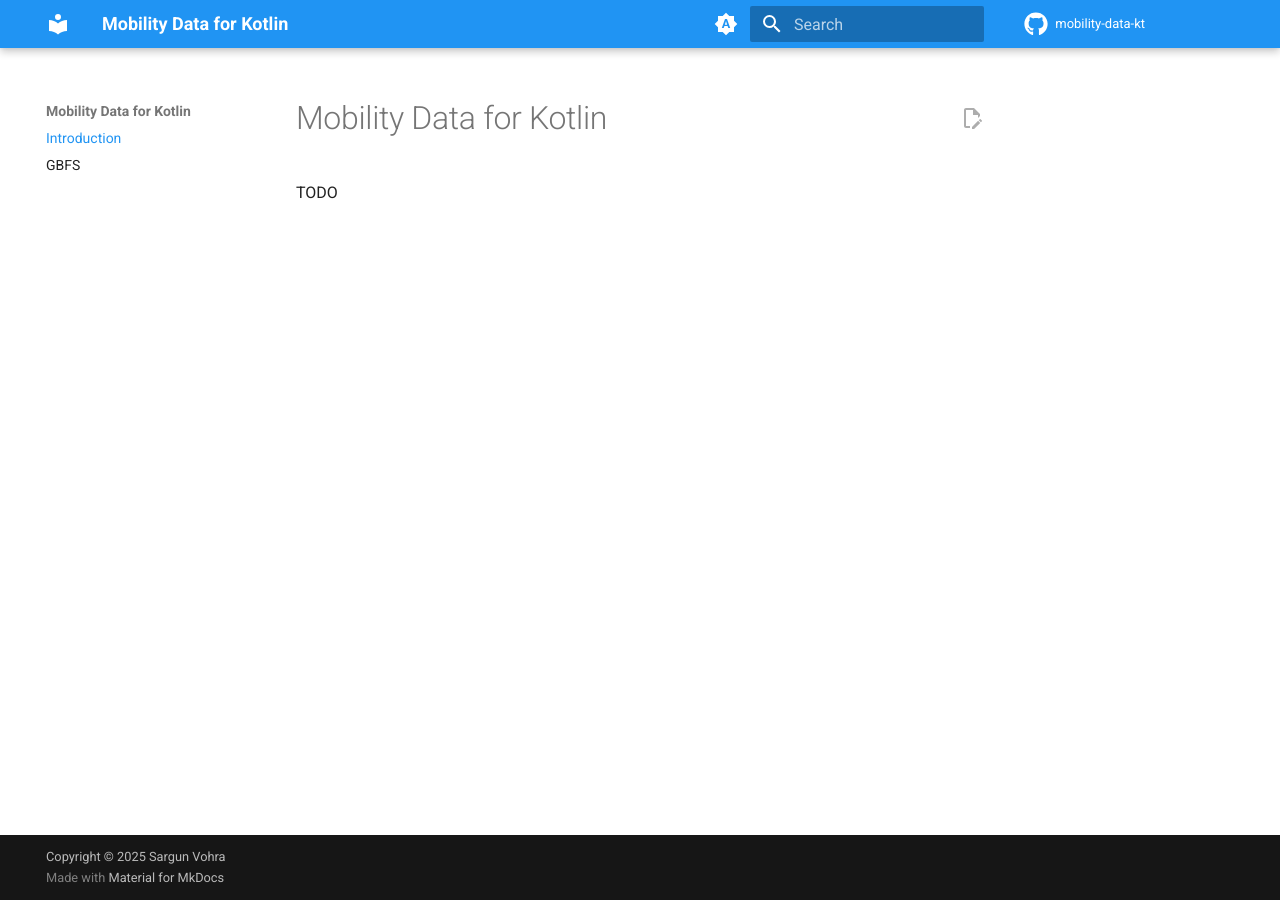
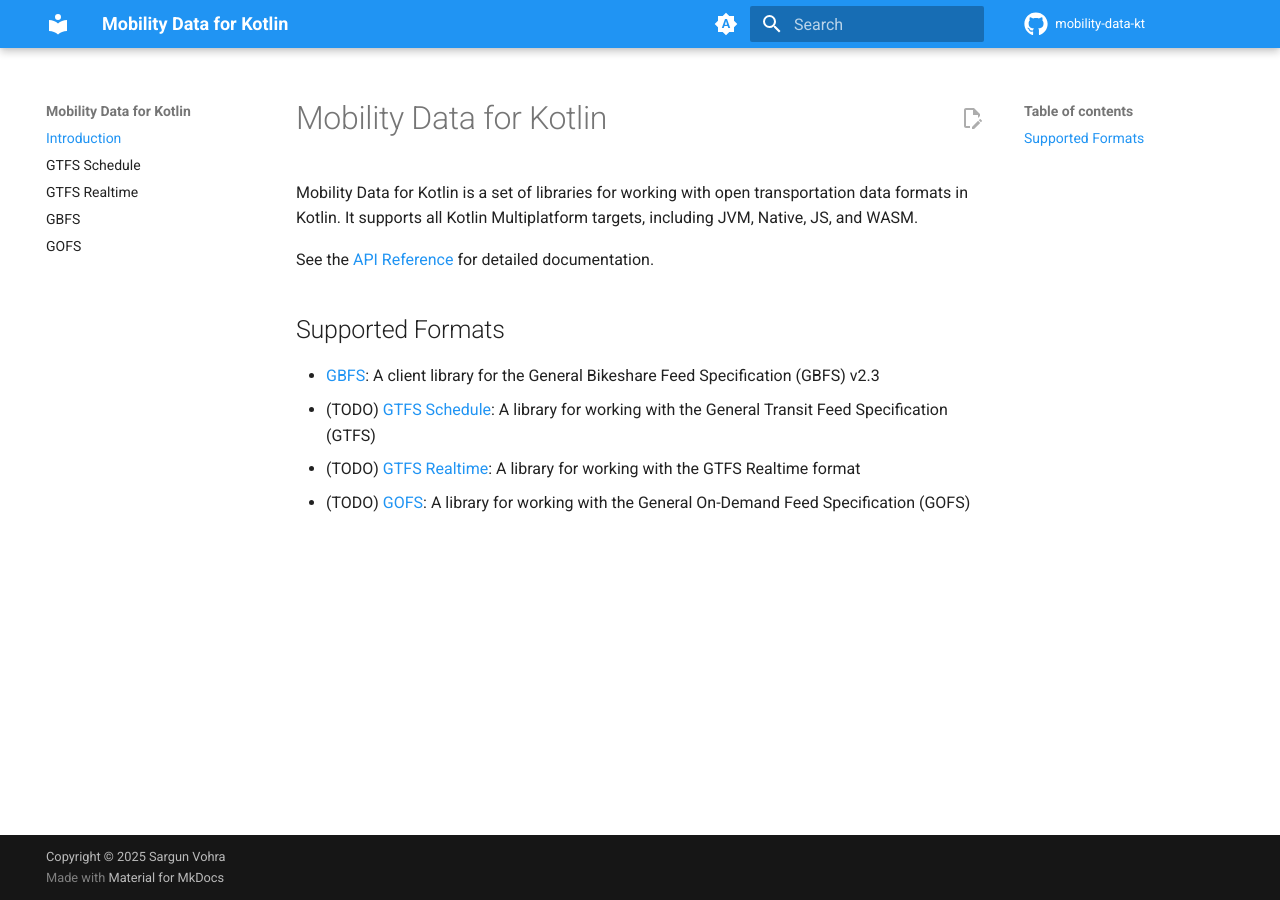
Before and after one commit to sargunv/mobility-data-kt, an MkDocs documentation site: the page built from docs/index.md, in a window 1280 px wide. Built offline with MkDocs 1.6.1 and Material for MkDocs 9.7.7, drawn with Linux system fonts in a browser that asks for light colours; comment, search, counter and statistics services are not loaded.

Commit message:
document

```diff
--- a/docs/index.md
+++ b/docs/index.md
@@ -1,3 +1,18 @@
 # Mobility Data for Kotlin
 
-TODO
+Mobility Data for Kotlin is a set of libraries for working with open
+transportation data formats in Kotlin. It supports all Kotlin Multiplatform
+targets, including JVM, Native, JS, and WASM.
+
+See the [API Reference](api/index.html) for detailed documentation.
+
+## Supported Formats
+
+- [GBFS](./gbfs.md): A client library for the General Bikeshare Feed
+  Specification (GBFS) v2.3
+- (TODO) [GTFS Schedule](./gtfs-schedule.md): A library for working with the
+  General Transit Feed Specification (GTFS)
+- (TODO) [GTFS Realtime](./gtfs-realtime.md): A library for working with the
+  GTFS Realtime format
+- (TODO) [GOFS](./gofs.md): A library for working with the General On-Demand
+  Feed Specification (GOFS)
--- a/mkdocs.yml
+++ b/mkdocs.yml
@@ -13,7 +13,10 @@ copyright: "Copyright &copy; 2025 Sargun Vohra"
 
 nav:
     - Introduction: index.md
+    - GTFS Schedule: gtfs-schedule.md
+    - GTFS Realtime: gtfs-realtime.md
     - GBFS: gbfs.md
+    - GOFS: gofs.md
 
 theme:
     name: "material"
```
Also changed, not shown: AGENTS.md (+1 -9 lines), docs/gbfs.md (+56 -1 lines), docs/gofs.md (added, +3 -0 lines), docs/gtfs-realtime.md (added, +3 -0 lines), docs/gtfs-schedule.md (added, +3 -0 lines), gbfs-v2/MODULE.md (+2 -2 lines), 9 other files.
